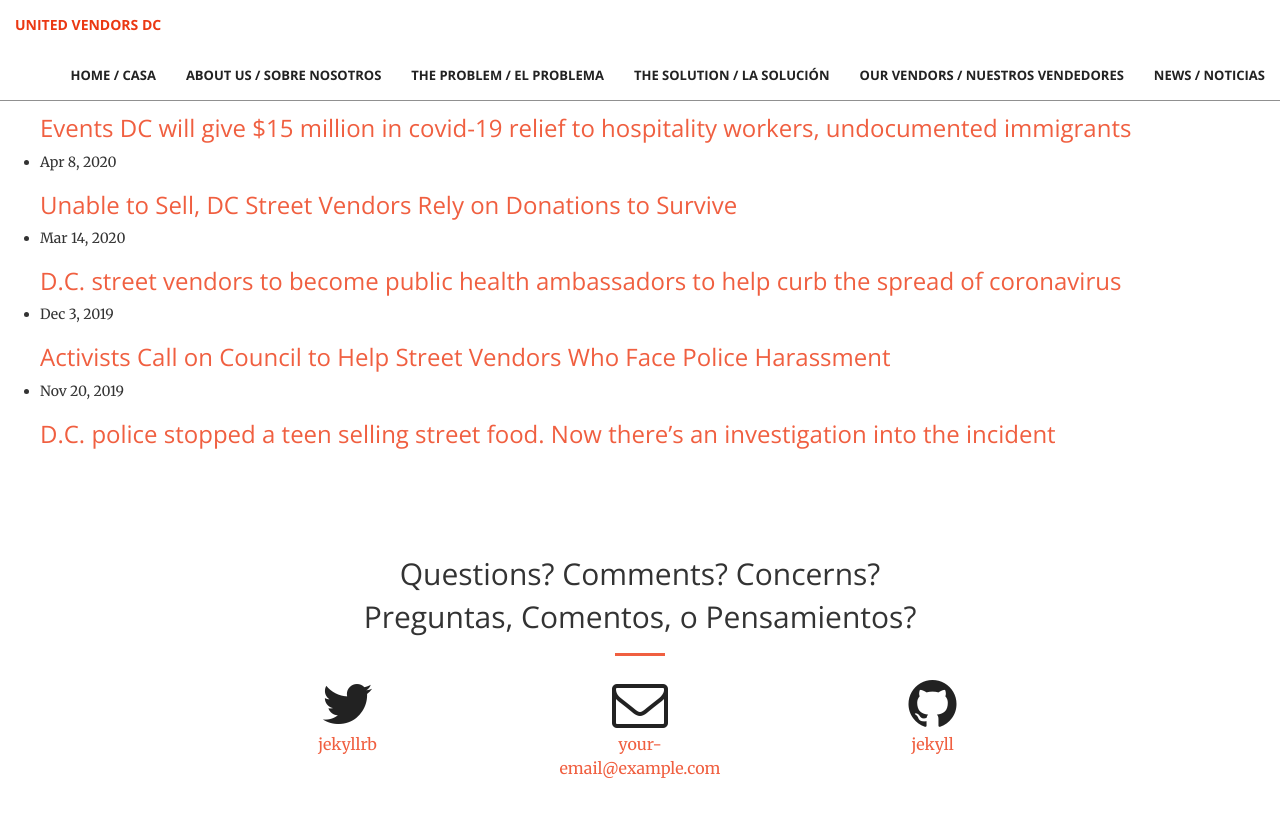
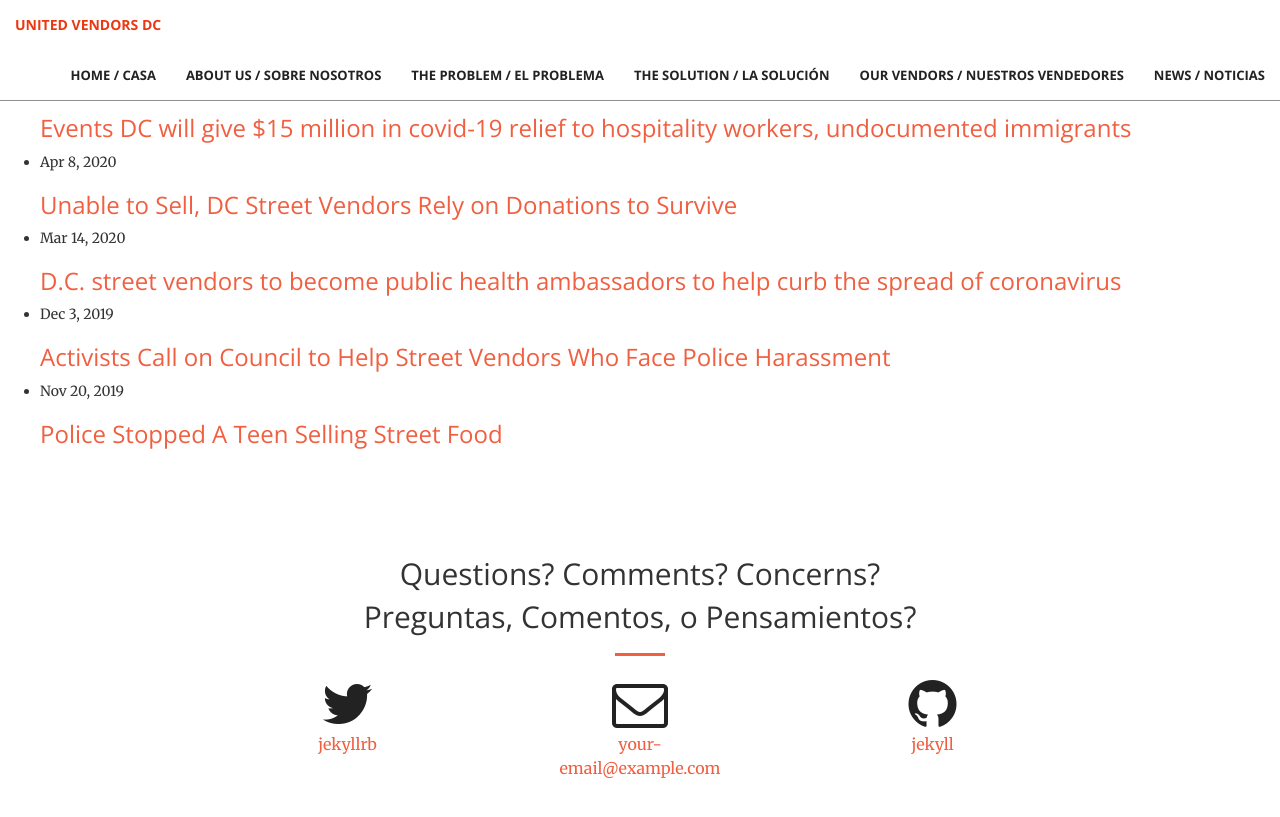
Before and after one commit to UnitedVendorsDC/unitedvendorsdc.github.io, a Jekyll site: the page built from news.html, in a window 1280 px wide and 900 px high, scrolled down 1501 px. Shown: the top 817 px of the window. Built offline with Jekyll 4.4.1, drawn with Linux system fonts in a browser that asks for light colours.

Commit message:
Update 2019-11-20-police-stopped-a-teen-selling-street-food.html

```diff
--- a/_posts/2019-11-20-police-stopped-a-teen-selling-street-food.html
+++ b/_posts/2019-11-20-police-stopped-a-teen-selling-street-food.html
@@ -1,7 +1,6 @@
 ---
 layout: page
-title: 'D.C. police stopped a teen selling street food. Now there’s an investigation into the incident'
-date: '2019-11-20'
+
 ---
   <h1>Our Coalition</h1>
 	<p><em>D.C. police are investigating after a 15-year-old girl said she was injured during a confrontation with officers who stopped her and her younger brother as they sold plantain chips Tuesday evening on the street in Columbia Heights.
```
